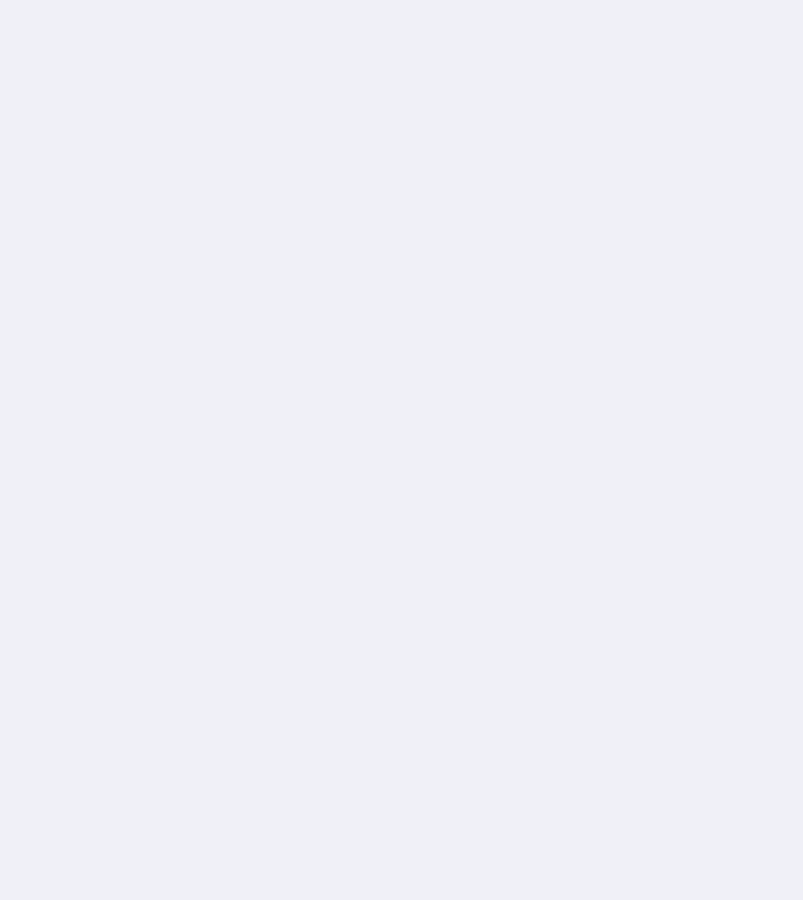
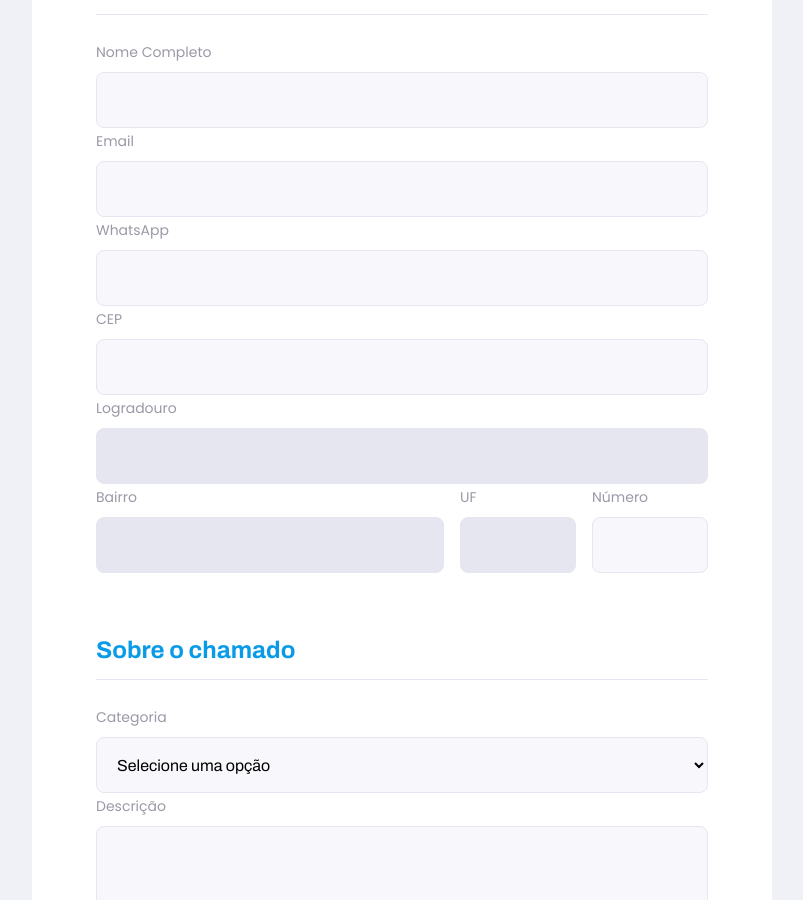
Before and after one commit to MarcosRossetto/helppy-frontend, a React (Create React App) app: page /call-form in a window 1280 px wide. Shown: the part 400-1300 px from the top of the page, without its empty margins (238-1041 px from the left). Before the commit the page ends 800 px from the top, so only its background shows below. Built offline with nearby package versions, Linux system fonts and the light colour scheme.

Commit message:
Adicionando Formulário

```diff
--- a/src/components/Input/styles.css
+++ b/src/components/Input/styles.css
@@ -2,9 +2,6 @@
   position: relative;
 }
 
-.input-block + .input-block {
-  margin-top: 1.4rem;
-}
 
 .input-block label {
   font-size: 1.4rem;
@@ -22,6 +19,10 @@
   font: 1.6rem Archivo;
 }
 
+.input-block input:disabled {
+  background: var(--color-line-in-white);
+}
+
 .input-block:focus-within::after {
   width: calc(100% - 3.2rem);
   height: 2px;
--- a/src/pages/CallForm/index.tsx
+++ b/src/pages/CallForm/index.tsx
@@ -9,17 +9,21 @@ import warningIcon from '../../assets/images/icons/warning.svg';
 
 import './styles.css';
 import apiCore from '../../services/apiCore';
+import apiCep from '../../services/apiCep'
 
 function TeacherForm(): ReactElement {
   const history = useHistory();
 
   const [name, setName] = useState('');
-  const [avatar, setAvatar] = useState('');
-  const [bio, setBio] = useState('');
+  const [email, setEmail] = useState('');
+  const [desc, setDesc] = useState('');
   const [whatsapp, setWhatsapp] = useState('');
+  const [address, setAddress] = useState('');
+  const [addressNumber, setAddressNumber] = useState('');
+  const [addressDistrict, setAddressDistrict] = useState('');
+  const [addressUf, setAddressUf] = useState('');
 
-  const [subject, setSubject] = useState('');
-  const [cost, setCost] = useState('');
+  const [category, setSubject] = useState('');
 
   const [scheduleItems, setScheduleItems] = useState([
     { week_day: 0, from: '', to: '' },
@@ -31,16 +35,32 @@ function TeacherForm(): ReactElement {
     ]);
   }
 
+  function searchAddress(e: any) {
+    const cep = e.target.value
+    const validCep = /^[0-9]{8}$/
+    if(!cep || cep.length < 8) return
+
+    if(validCep.test(cep)){
+      apiCep.get(`${cep}/json`).then((data) => {
+        const addressData = data.data
+        setAddress(addressData.logradouro)
+        setAddressDistrict(addressData.bairro)
+        setAddressUf(addressData.uf)
+      }).catch(() => {
+        alert('Erro ao buscar CEP')
+      })
+    }
+  }
+
   function handleCreateClass(e: FormEvent) {
     e.preventDefault();
 
     apiCore.post('classes', {
       name,
-      avatar,
+      email,
       whatsapp,
-      bio,
-      subject,
-      cost: Number(cost),
+      desc,
+      category,
       schedule: scheduleItems,
     }).then(() => {
       alert('Cadastro realizado com sucesso!');
@@ -64,10 +84,10 @@ function TeacherForm(): ReactElement {
   }
 
   return (
-    <div id="page-teacher-form" className="container">
+    <div id="page-call-form" className="container">
       <PageHeader
-        title="Que incrível que você quer dar aulas."
-        description="O primeiro passo é preencher esse formulário de inscrição."
+        title="Precisamos saber mais sobre você."
+        description="O primeiro passo é preencher esse formulário."
       />
 
       <main>
@@ -82,10 +102,10 @@ function TeacherForm(): ReactElement {
             />
 
             <Input
-              name="avatar"
-              label="Avatar"
-              value={avatar}
-              onChange={(e) => { setAvatar(e.target.value) }}
+              name="email"
+              label="Email"
+              value={email}
+              onChange={(e) => { setEmail(e.target.value) }}
             />
 
             <Input
@@ -95,47 +115,71 @@ function TeacherForm(): ReactElement {
               onChange={(e) => { setWhatsapp(e.target.value) }}
             />
 
-            <Textarea
-              name="bio"
-              label="Biografia"
-              value={bio}
-              onChange={(e) => { setBio(e.target.value) }}
+            <Input
+              name="cep"
+              label="CEP"
+              onChange={searchAddress}
+              maxLength={8}
             />
+
+            <Input
+              name="address"
+              label="Logradouro"
+              value={address}
+              disabled
+            />
+
+            <div className="input-address">
+              <Input
+                name="district"
+                label="Bairro"
+                value={addressDistrict}
+                disabled
+              />
+
+              <Input
+                name="uf"
+                label="UF"
+                value={addressUf}
+                disabled
+              />
+
+              <Input
+                name="number"
+                label="Número"
+                value={addressNumber}
+                onChange={(e) => { setAddressNumber(e.target.value) }}
+              />
+            </div>
+
           </fieldset>
 
           <fieldset>
-            <legend>Sobre a aula</legend>
+            <legend>Sobre o chamado</legend>
             <Select
-              name="subject"
-              label="Matéria"
-              value={subject}
+              name="category"
+              label="Categoria"
+              value={category}
               onChange={(e) => { setSubject(e.target.value) }}
               options={[
-                { value: 'Artes', label: 'Artes' },
-                { value: 'Biologia', label: 'Biologia' },
-                { value: 'Ciências', label: 'Ciências' },
-                { value: 'Educação Física', label: 'Educação Física' },
-                { value: 'Física', label: 'Física' },
-                { value: 'Geografia', label: 'Geografia' },
-                { value: 'Química', label: 'Química' },
-                { value: 'História', label: 'História' },
-                { value: 'Matemática', label: 'Matemática' },
-                { value: 'Português', label: 'Português' },
-                { value: 'Inglês', label: 'Inglês' },
+                { value: 'Categoria1', label: 'Categoria1' },
+                { value: 'Categoria2', label: 'Categoria2' },
+                { value: 'Categoria3', label: 'Categoria3' },
+                { value: 'Categoria4', label: 'Categoria4' },
               ]}
             />
-            <Input
-              name="cost"
-              label="Custo da sua hora por aula"
-              value={cost}
-              onChange={(e) => { setCost(e.target.value) }}
+
+            <Textarea
+              name="desc"
+              label="Descrição"
+              value={desc}
+              onChange={(e) => { setDesc(e.target.value) }}
             />
           </fieldset>
 
           <fieldset>
             <legend>
               Horários Disponíveis
-              <button onClick={addNewScheduleItem} type="button">+ Novo Horário</button>
             </legend>
             {scheduleItems.map((scheduleItem, index) => {
               return (
@@ -146,30 +190,13 @@ function TeacherForm(): ReactElement {
                     value={scheduleItem.week_day}
                     onChange={e => setScheduleItemValue(index, 'week_day', e.target.value)}
                     options={[
-                      { value: '0', label: 'Domingo' },
-                      { value: '1', label: 'Segunda-feira' },
-                      { value: '2', label: 'Terça-feira' },
-                      { value: '3', label: 'Quarta-feira' },
-                      { value: '4', label: 'Quinta-feira' },
-                      { value: '5', label: 'Sexta-feira' },
-                      { value: '6', label: 'Sábado' },
+                      { value: '0', label: '18/11/2020, 08:00' },
+                      { value: '1', label: '18/11/2020, 13:30' },
+                      { value: '2', label: '20/11/2020, 08:00' },
+                      { value: '3', label: '21/11/2020, 13:30' },
+                      { value: '4', label: '22/11/2020, 08:00' },
+                      { value: '5', label: '22/11/2020, 13:30' },
                     ]}
-                  />
-
-                  <Input
-                    name="from"
-                    label="Das"
-                    type="time"
-                    value={scheduleItem.from}
-                    onChange={e => setScheduleItemValue(index, 'from', e.target.value)}
-                  />
-
-                  <Input
-                    name="to"
-                    label="Até"
-                    type="time"
-                    value={scheduleItem.to}
-                    onChange={e => setScheduleItemValue(index, 'to', e.target.value)}
                   />
                 </div>
               );
--- a/src/pages/CallForm/styles.css
+++ b/src/pages/CallForm/styles.css
@@ -1,13 +1,13 @@
-#page-teacher-form {
+#page-call-form {
   width: 100vw;
   height: 100vh;
 }
 
-#page-teacher-form .header-content {
+#page-call-form .header-content {
   margin-bottom: 6.4rem;
 }
 
-#page-teacher-form main {
+#page-call-form main {
   background: var(--color-box-base);
   width: 100%;
   max-width: 74rem;
@@ -17,16 +17,16 @@
   overflow: hidden;
 }
 
-#page-teacher-form main fieldset {
+#page-call-form main fieldset {
   border: 0;
   padding: 0 2.4rem;
 }
 
-#page-teacher-form main fieldset + fieldset {
+#page-call-form main fieldset + fieldset {
   margin-top: 6.4rem;
 }
 
-#page-teacher-form main fieldset legend {
+#page-call-form main fieldset legend {
   font: 700 2.4rem Archivo;
   color: var(--color-text-title);
   margin-bottom: 2.4rem;
@@ -38,7 +38,7 @@
   border-bottom: 1px solid var(--color-line-in-white);
 }
 
-#page-teacher-form main fieldset legend button {
+#page-call-form main fieldset legend button {
   background: none;
   border: 0;
   color: var(--color-primary);
@@ -47,41 +47,41 @@
   transition: color 0.2s;
 }
 
-#page-teacher-form main fieldset legend button:hover {
+#page-call-form main fieldset legend button:hover {
   color: var(--color-primary-dark);
 }
 
 
-#page-teacher-form main fieldset .input-block + .textarea-block,
-#page-teacher-form main fieldset .select-block + .input-block {
+#page-call-form main fieldset .input-block + .textarea-block,
+#page-call-form main fieldset .select-block + .input-block {
   margin-top: 2.4rem;
 }
 
-#page-teacher-form main label {
+#page-call-form main label {
   color: var(--color-text-complement);
 }
 
-#page-teacher-form main footer {
+#page-call-form main footer {
   padding: 4rem 2.4rem;
   background: var(--color-box-footer);
   border-top: 1px solid var(--color-line-in-white);
   margin-top: 6.4rem;
 }
 
-#page-teacher-form main footer p {
+#page-call-form main footer p {
   display: flex;
   align-items: center;
-  justify-content: center;
+  justify-content: left;
   font-size: 1.4rem;
   line-height: 2.4rem;
   color: var(--color-text-complement);
 }
 
-#page-teacher-form main footer img {
+#page-call-form main footer img {
   margin-right: 2rem;
 }
 
-#page-teacher-form main footer button {
+#page-call-form main footer button {
   width: 100%;
   height: 5.6rem;
   background: var(--color-secundary);
@@ -98,45 +98,51 @@
   margin-top: 3.2rem;
 }
 
-#page-teacher-form main footer button:hover{
+#page-call-form main footer button:hover{
   background: var(--color-secundary-dark);
 }
 
 @media (min-width: 700px) {
-  #page-teacher-form {
+  #page-call-form {
     max-width: 100vw;
   }
 
-  #page-teacher-form .page-header .header-content {
+  #page-call-form .page-header .header-content {
     margin-bottom: 0;
   }
 
-  #page-teacher-form main fieldset {
+  #page-call-form main fieldset {
     padding: 0 6.4rem;
   }
 
-  #page-teacher-form main .schedule-item {
+  #page-call-form main .schedule-item {
     display: grid;
-    grid-template-columns: 2fr 1fr 1fr;
+    grid-template-columns: 2fr 1fr;
     column-gap: 1.6rem;
   }
 
-  #page-teacher-form main .schedule-item .input-block {
+  #page-call-form main .schedule-item .input-block {
     margin-top: 0 !important;
   }
 
-  #page-teacher-form main footer {
+  #page-call-form main .input-address {
+    display: grid;
+    grid-template-columns: 3fr 1fr 1fr;
+    column-gap: 1.6rem;
+  }
+
+  #page-call-form main footer {
     padding: 4.0rem 6.4rem;
     display: flex;
     align-items: center;
     justify-content: space-between;
   }
 
-  #page-teacher-form main footer p {
+  #page-call-form main footer p {
     justify-content: space-between;
   }
 
-  #page-teacher-form main footer button {
+  #page-call-form main footer button {
     width: 20rem;
     margin-top: 0;
   }
--- a/src/pages/Landing/index.tsx
+++ b/src/pages/Landing/index.tsx
@@ -31,7 +31,7 @@ function Landing(): ReactElement {
         <img src={landingImg} alt="Plataforma de help desk" className="hero-image" />
 
         <div className="buttons-container">
-          <Link to="/callForm" className="study">
+          <Link to="/call-form" className="study">
             <img src={studyIcon} alt="Abrir Chamado" />
             Abrir Chamado
           </Link>
--- a/src/routes.tsx
+++ b/src/routes.tsx
@@ -2,11 +2,13 @@ import React, { ReactElement } from 'react'
 import { BrowserRouter, Route } from 'react-router-dom'
 
 import Landing from './pages/Landing'
+import CallForm from './pages/CallForm'
 
 function Routes(): ReactElement {
   return (
     <BrowserRouter>
       <Route path="/" exact component={Landing} />
+      <Route path="/call-form" exact component={CallForm} />
     </BrowserRouter>
   )
 }
--- a/src/services/apiCep.ts
+++ b/src/services/apiCep.ts
@@ -1,7 +1,7 @@
 import axios from 'axios'
 
 const apiCep = axios.create({
-  baseURL: 'viacep.com.br/ws',
+  baseURL: 'https://viacep.com.br/ws',
 })
 
 export default apiCep
```
Also changed, not shown: 1 other file (tests, documents, lock files or other folders).
